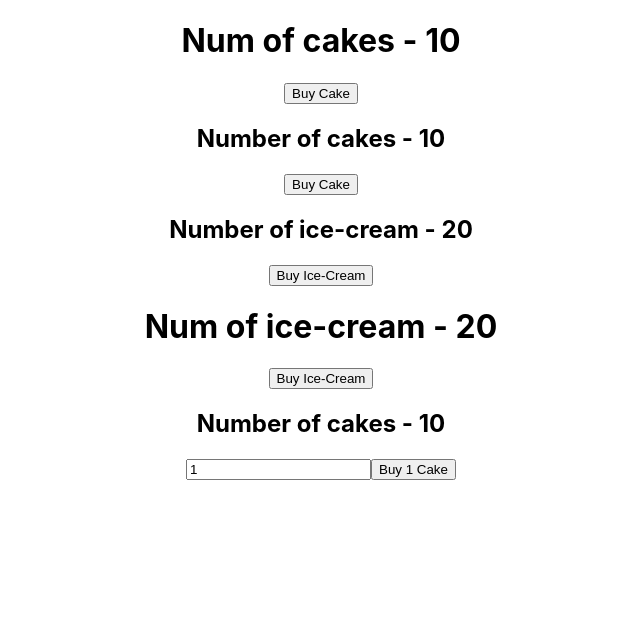
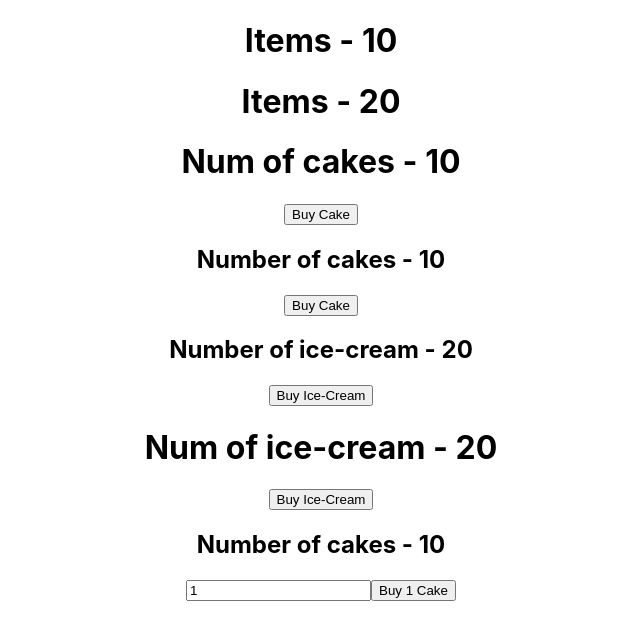
Before and after one commit to jaspreet-singh-sahota/react-redux-app, a React (Create React App) app: page / in a window 1280 px wide. Shown: the top 640 px of the page, without its empty margins (319-959 px from the left). Built offline with nearby package versions, Linux system fonts and the light colour scheme.

Commit message:
Add Items container

```diff
--- a/src/App.js
+++ b/src/App.js
@@ -7,11 +7,14 @@
 import HooksIceCreamContainer from "./components/hooksIceCreamContainer";
 import IceCreamContainer from './components/iceCreamContainer';
 import NewCakeContainer from './components/NewCakeContainer';
+import ItemContainer from './components/itemContainer';
 
 function App() {
   return (
     <Provider store={store}>
       <div className="App">
+        <ItemContainer cake />
+        <ItemContainer/>
         <HooksCakeContainer/>
         <CakeContainer/>
         <IceCreamContainer/>
--- /dev/null
+++ b/src/components/itemContainer.js
@@ -0,0 +1,21 @@
+import React from 'react'
+import { connect } from 'react-redux'
+
+function ItemContainer(props) {
+  return (
+    <div>
+      <h1> Items - {props.item} </h1>
+    </div>
+  )
+}
+const mapStateToProps = (state, ownProps) => {
+  const itemState = ownProps.cake ?
+    state.cake.numberOfCakes :
+    state.iceCream.numberOfIceCream
+
+  return {
+    item: itemState
+  }
+}
+
+export default connect(mapStateToProps)(ItemContainer)
```
